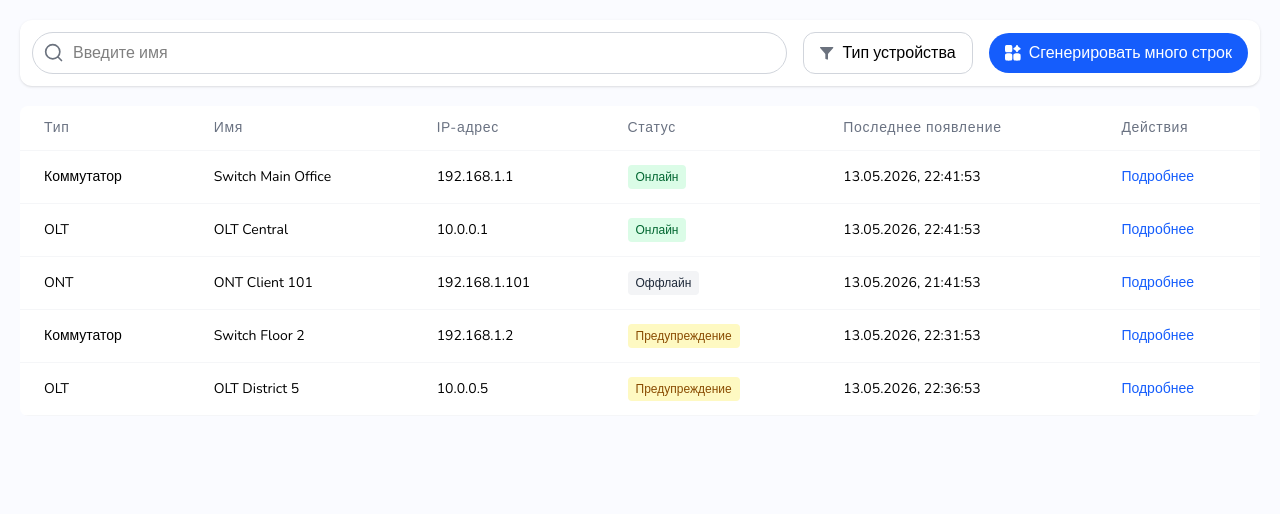
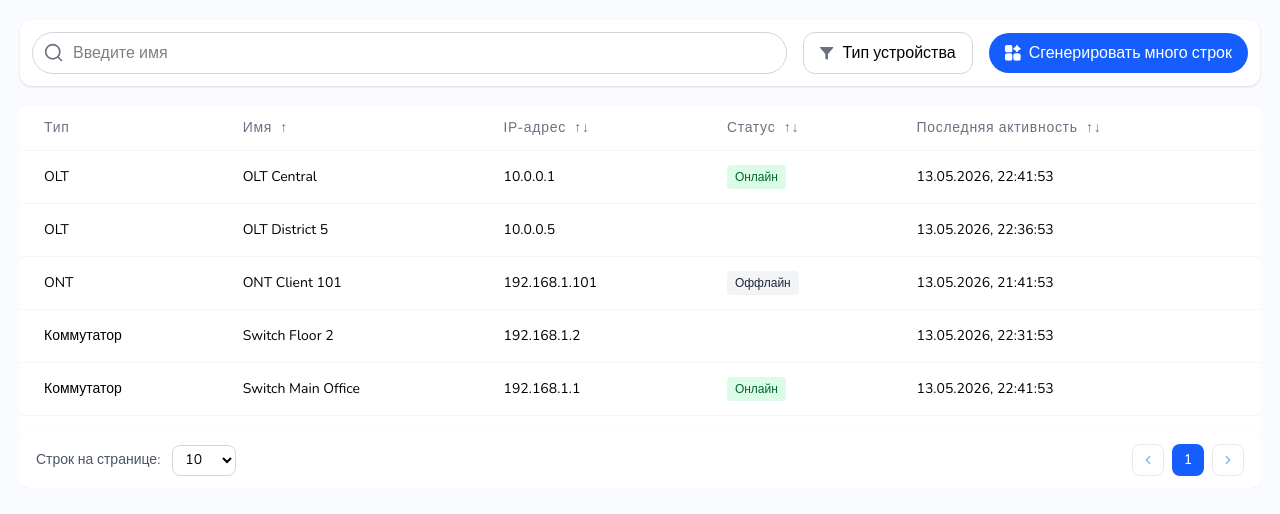
Before and after one commit to Noo001/network-devices-monitor, a Vue app: page / in a window 1280 px wide. Shown: the top 514 px of the page. Built offline with nearby package versions, Linux system fonts and the light colour scheme.

Commit message:
сортировка и пагинация

```diff
--- a/src/components/DeviceTable.vue
+++ b/src/components/DeviceTable.vue
@@ -2,29 +2,36 @@
   <div class="w-full font-nunito text-sm rounded-lg">
     <table class="min-w-full border-collapse">
       <thead>
-      <tr class="border-b " style="border-bottom: 1px solid #E1E5EA59">
+      <tr class="border-b" style="border-bottom: 1px solid #E1E5EA59">
         <th class="px-6 py-3 text-left text-sm font-medium text-gray-500 tracking-wider">
           Тип
         </th>
-        <th class="px-6 py-3 text-left text-sm font-medium text-gray-500 tracking-wider">
+        <th @click="sortBy('name')" class="px-6 py-3 text-left text-sm font-medium text-gray-500 tracking-wider cursor-pointer hover:bg-gray-50">
           Имя
+          <span class="ml-1">{{ getSortIcon('name') }}</span>
         </th>
-        <th class="px-6 py-3 text-left text-sm font-medium text-gray-500 tracking-wider">
+        <th @click="sortBy('ip')" class="px-6 py-3 text-left text-sm font-medium text-gray-500 tracking-wider cursor-pointer hover:bg-gray-50">
           IP-адрес
+          <span class="ml-1">{{ getSortIcon('ip') }}</span>
         </th>
-        <th class="px-6 py-3 text-left text-sm font-medium text-gray-500 tracking-wider">
+        <th @click="sortBy('status')" class="px-6 py-3 text-left text-sm font-medium text-gray-500 tracking-wider cursor-pointer hover:bg-gray-50">
           Статус
+          <span class="ml-1">{{ getSortIcon('status') }}</span>
         </th>
-        <th class="px-6 py-3 text-left text-sm font-medium text-gray-500 tracking-wider">
-          Последнее появление
-        </th>
-        <th class="px-6 py-3 text-left text-sm font-medium text-gray-500 tracking-wider">
-          Действия
+        <th @click="sortBy('lastSeen')" class="px-6 py-3 text-left text-sm font-medium text-gray-500 tracking-wider cursor-pointer hover:bg-gray-50">
+          Последняя активность
+          <span class="ml-1">{{ getSortIcon('lastSeen') }}</span>
         </th>
       </tr>
       </thead>
       <tbody>
-      <tr v-for="device in store.paginatedDevices" :key="device.id" class="border-b hover:bg-[#F4F7FF]" style="border-bottom: 1px solid #E1E5EA59">
+      <tr
+          v-for="device in store.paginatedDevices"
+          :key="device.id"
+          class="border-b hover:bg-[#F4F7FF] cursor-pointer"
+          style="border-bottom: 1px solid #E1E5EA59"
+          @click="$emit('view-details', device)"
+      >
         <td class="px-6 py-4 whitespace-nowrap">
           {{ getTypeLabel(device.type) }}
         </td>
@@ -42,29 +49,93 @@
         <td class="px-6 py-4 whitespace-nowrap">
           {{ formatDate(device.lastSeen) }}
         </td>
-        <td class="px-6 py-4 whitespace-nowrap">
-          <button
-              @click="$emit('view-details', device)"
-              class="text-blue-600 hover:text-blue-800 cursor-pointer"
-          >
-            Подробнее
-          </button>
-        </td>
       </tr>
       </tbody>
     </table>
+    <!-- Пагинация -->
+    <div class="flex items-center justify-between mt-4 px-4 py-3 bg-white rounded-lg shadow">
+      <div class="flex items-center gap-3">
+        <span class="text-sm text-gray-600">Строк на странице:</span>
+        <select
+            :value="store.itemsPerPage"
+            @change="store.setItemsPerPage(Number(($event.target as HTMLSelectElement).value))"
+            class="px-2 py-1 border border-gray-300 rounded-lg text-sm"
+        >
+          <option value="10">10</option>
+          <option value="25">25</option>
+          <option value="50">50</option>
+          <option value="100">100</option>
+        </select>
+      </div>
+
+      <div class="flex items-center gap-2">
+        <button
+            @click="store.setCurrentPage(store.currentPage - 1)"
+            :disabled="store.currentPage === 1"
+            class="w-8 h-8 flex items-center justify-center border border-gray-300 rounded-lg disabled:opacity-50 disabled:cursor-not-allowed hover:bg-gray-50"
+        >
+          <svg width="14" height="14" viewBox="0 0 14 14" fill="none" xmlns="http://www.w3.org/2000/svg">
+            <path d="M8.75 10.5L5.25 7L8.75 3.5" stroke="#2563EB" stroke-width="1.5" stroke-linecap="round" stroke-linejoin="round"/>
+          </svg>
+        </button>
+
+        <div class="flex gap-1">
+          <button
+              v-for="page in visiblePages"
+              :key="page"
+              @click="store.setCurrentPage(page)"
+              :class="[
+          'w-8 h-8 rounded-lg text-sm font-medium',
+          store.currentPage === page
+            ? 'bg-blue-600 text-white'
+            : 'text-gray-600 hover:bg-gray-50'
+        ]"
+          >
+            {{ page }}
+          </button>
+        </div>
+
+        <button
+            @click="store.setCurrentPage(store.currentPage + 1)"
+            :disabled="store.currentPage === store.totalPages"
+            class="w-8 h-8 flex items-center justify-center border border-gray-300 rounded-lg disabled:opacity-50 disabled:cursor-not-allowed hover:bg-gray-50"
+        >
+          <svg width="14" height="14" viewBox="0 0 14 14" fill="none" xmlns="http://www.w3.org/2000/svg">
+            <path d="M5.25 10.5L8.75 7L5.25 3.5" stroke="#2563EB" stroke-width="1.5" stroke-linecap="round" stroke-linejoin="round"/>
+          </svg>
+        </button>
+      </div>
+    </div>
   </div>
 </template>
 
 <script setup lang="ts">
 import { useDeviceStore } from '@/stores/device.store';
+import { ref, computed } from 'vue';
 import type { Device, DeviceType, DeviceStatus } from '@/types/device.types';
 
 const store = useDeviceStore();
+const sortField = ref<keyof Device>('name');
+const sortOrder = ref<'asc' | 'desc'>('asc');
 
 defineEmits<{
   (e: 'view-details', device: Device): void;
 }>();
+
+function sortBy(field: keyof Device) {
+  if (sortField.value === field) {
+    sortOrder.value = sortOrder.value === 'asc' ? 'desc' : 'asc';
+  } else {
+    sortField.value = field;
+    sortOrder.value = 'asc';
+  }
+  store.setSort(sortField.value, sortOrder.value);
+}
+
+function getSortIcon(field: keyof Device): string {
+  if (sortField.value !== field) return '↑↓';
+  return sortOrder.value === 'asc' ? '↑' : '↓';
+}
 
 function getTypeLabel(type: DeviceType): string {
   const labels = {
@@ -75,20 +146,11 @@ function getTypeLabel(type: DeviceType): string {
   return labels[type];
 }
 
-function getTypeClass(type: DeviceType): string {
-  const classes = {
-    switch: 'px-2 py-1 text-xs rounded bg-blue-100 text-blue-800',
-    olt: 'px-2 py-1 text-xs rounded bg-purple-100 text-purple-800',
-    ont: 'px-2 py-1 text-xs rounded bg-green-100 text-green-800',
-  };
-  return classes[type];
-}
-
 function getStatusLabel(status: DeviceStatus): string {
   const labels = {
     online: 'Онлайн',
     offline: 'Оффлайн',
-    warning: 'Предупреждение',
+    error: 'Ошибка',
   };
   return labels[status];
 }
@@ -97,7 +159,7 @@ function getStatusClass(status: DeviceStatus): string {
   const classes = {
     online: 'px-2 py-1 text-xs rounded bg-green-100 text-green-800',
     offline: 'px-2 py-1 text-xs rounded bg-gray-100 text-gray-800',
-    warning: 'px-2 py-1 text-xs rounded bg-yellow-100 text-yellow-800',
+    error: 'px-2 py-1 text-xs rounded bg-yellow-100 text-yellow-800',
   };
   return classes[status];
 }
@@ -105,4 +167,24 @@ function getStatusClass(status: DeviceStatus): string {
 function formatDate(date: Date): string {
   return new Date(date).toLocaleString('ru-RU');
 }
+
+
+const visiblePages = computed(() => {
+  const total = store.totalPages;
+  const current = store.currentPage;
+  const delta = 2;
+  const range = [];
+
+  for (let i = Math.max(2, current - delta); i <= Math.min(total - 1, current + delta); i++) {
+    range.push(i);
+  }
+
+  const result = [1];
+  if (range[0] > 2) result.push('...');
+  result.push(...range);
+  if (range[range.length - 1] < total - 1) result.push('...');
+  if (total > 1) result.push(total);
+
+  return result;
+});
 </script>
--- a/src/stores/device.store.ts
+++ b/src/stores/device.store.ts
@@ -13,6 +13,9 @@ export const useDeviceStore = defineStore('device', () => {
 
     const currentPage = ref<number>(1);
     const itemsPerPage = ref<number>(10);
+
+    const sortField = ref<keyof Device>('name');
+    const sortOrder = ref<'asc' | 'desc'>('asc');
 
     const filteredDevices = computed(() => {
         let result = devices.value;
@@ -41,7 +44,7 @@ export const useDeviceStore = defineStore('device', () => {
     const paginatedDevices = computed(() => {
         const start = (currentPage.value - 1) * itemsPerPage.value;
         const end = start + itemsPerPage.value;
-        return filteredDevices.value.slice(start, end);
+        return sortedDevices.value.slice(start, end);
     });
 
     function setSelectedType(type: DeviceType | '') {
@@ -70,6 +73,32 @@ export const useDeviceStore = defineStore('device', () => {
         currentPage.value = 1;
     }
 
+    const sortedDevices = computed(() => {
+        const result = [...filteredDevices.value];
+        if (sortField.value) {
+            result.sort((a, b) => {
+                let aVal = a[sortField.value];
+                let bVal = b[sortField.value];
+
+                if (sortField.value === 'lastSeen') {
+                    aVal = new Date(aVal).getTime();
+                    bVal = new Date(bVal).getTime();
+                }
+
+                if (aVal < bVal) return sortOrder.value === 'asc' ? -1 : 1;
+                if (aVal > bVal) return sortOrder.value === 'asc' ? 1 : -1;
+                return 0;
+            });
+        }
+        return result;
+    });
+
+    function setSort(field: keyof Device, order: 'asc' | 'desc') {
+        sortField.value = field;
+        sortOrder.value = order;
+        currentPage.value = 1;
+    }
+
     return {
         devices,
         loading,
@@ -84,6 +113,7 @@ export const useDeviceStore = defineStore('device', () => {
         paginatedDevices,
         updateDevice,
 
+        setSort,
         setSelectedType,
         setSearchQuery,
         setCurrentPage,
--- a/src/types/device.types.ts
+++ b/src/types/device.types.ts
@@ -1,4 +1,4 @@
-export type DeviceStatus = 'online' | 'offline' | 'warning';
+export type DeviceStatus = 'online' | 'offline' | 'error';
 
 export type DeviceType = 'switch' | 'olt' | 'ont';
 
--- a/src/views/DevicesView.vue
+++ b/src/views/DevicesView.vue
@@ -9,6 +9,7 @@
             </svg>
           </div>
           <input
+              v-model="searchQuery"
               type="text"
               placeholder="Введите имя"
               class="w-full pl-10 pr-4 py-2 border border-gray-300 rounded-full focus:outline-none focus:ring-2 focus:ring-blue-500 focus:border-transparent"
@@ -76,7 +77,7 @@
 </template>
 
 <script setup lang="ts">
-import { ref, onMounted, onUnmounted } from 'vue';
+import { ref, onMounted, onUnmounted, watch } from 'vue';
 import DeviceTable from '@/components/DeviceTable.vue';
 import DeviceModal from '@/components/DeviceModal.vue';
 import type {Device, DeviceType} from '@/types/device.types';
@@ -87,6 +88,12 @@ const selectedDevice = ref<Device | null>(null);
 const store = useDeviceStore();
 
 const isTypeMenuOpen = ref(false);
+
+const searchQuery = ref('');
+
+watch(searchQuery, (newValue) => {
+  store.setSearchQuery(newValue);
+});
 
 function selectType(type: DeviceType | '') {
   store.setSelectedType(type);
```
